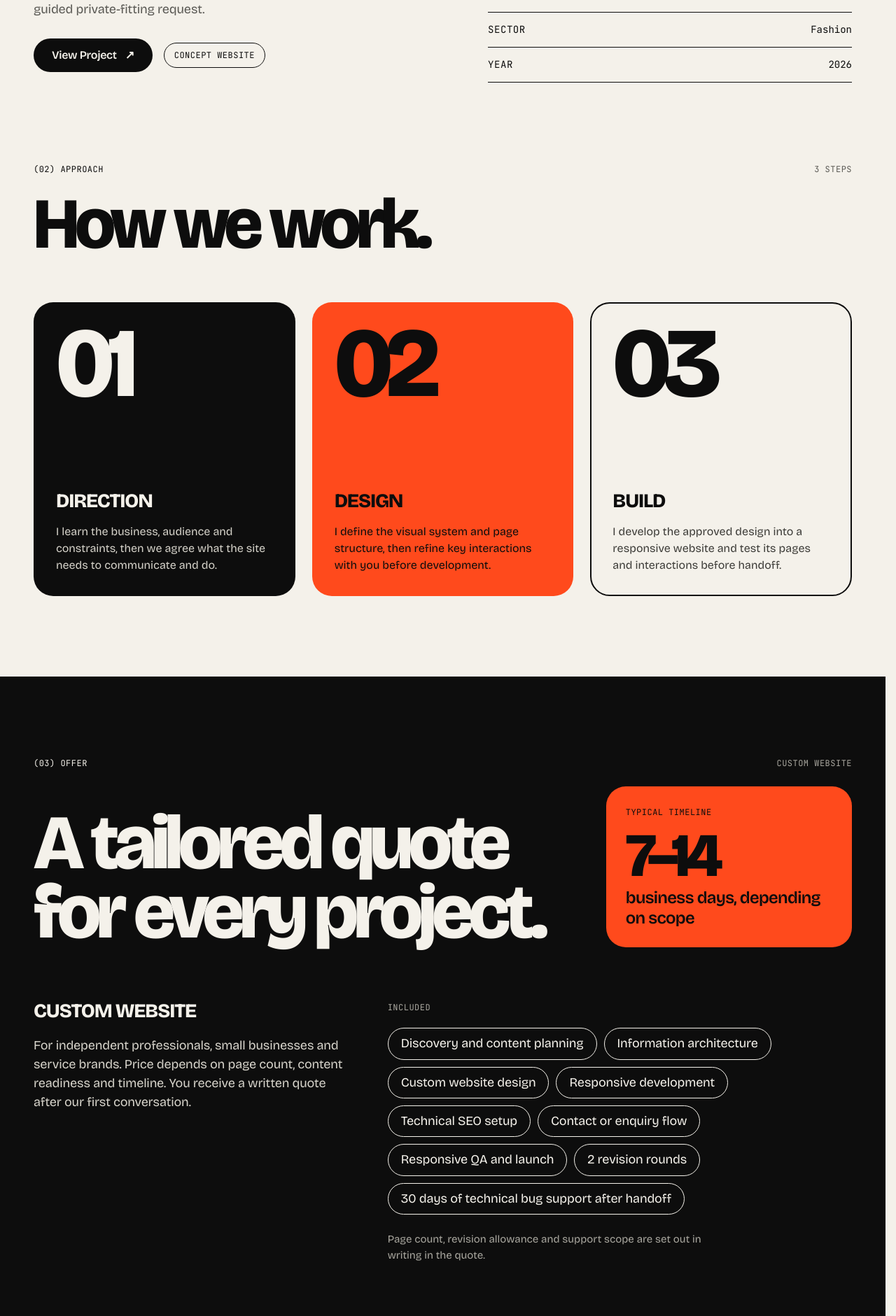
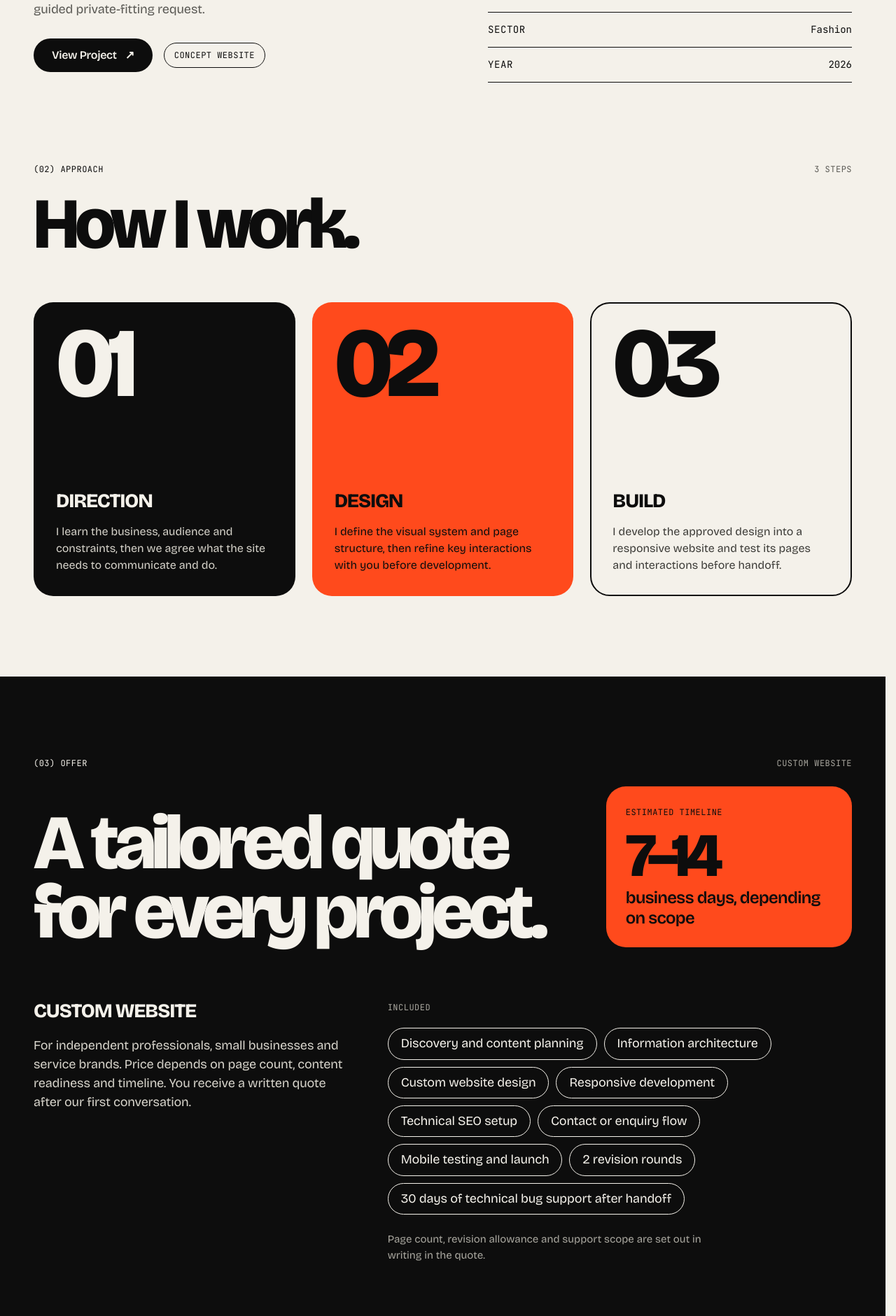
Before and after one commit to nailkhmrn/nimay-studio, a Next.js app: page /en in a window 1280 px wide. Shown: the part 2610-4491 px from the top of the page at 70% size. Built offline with nearby package versions, Linux system fonts and the light colour scheme; no server answers.

Commit message:
Refine three English copy strings
- Approach heading: "How we work." -> "How I work."
- Offer scope: "Responsive QA and launch" -> "Mobile testing and launch"
- Timeline label: "Typical timeline" -> "Estimated timeline"

Co-Authored-By: Claude Opus 5.5 <noreply@anthropic.com>

```diff
--- a/content/locales/en.ts
+++ b/content/locales/en.ts
@@ -12,7 +12,7 @@ export const en = {
     imageAlt: "NIMAY — Independent Digital Studio",
   },
   labels: {
-    home: "Home", work: "Work", contact: "Contact", language: "Language", darkAction: "Dark", lightAction: "Light", menu: "Menu", close: "Close", navigation: "Main navigation", mobileNavigation: "Mobile navigation", skipToContent: "Skip to content", basedIn: "Based in Türkiye", selectedWork: "Selected Work", conceptWork: "Concept work", services: "Services", sector: "Sector", year: "Year", viewProject: "View Project", conceptWebsite: "Concept Website", engagements: "Offer", websiteEngagements: "A tailored quote for every project.", typicalTimeline: "Typical timeline", terms: "Terms", approach: "Approach", approachSteps: "3 steps", studio: "Studio", capabilities: "Capabilities", capabilitiesSummary: "Capabilities overview", contactPrompt: "Tell me about your project.", copyEmail: "Copy email", emailCopied: "Email copied", emailSubject: "Website enquiry", whatsapp: "Message on WhatsApp", whatsappMessage: "Hello, I would like to talk to NIMAY Studio about my website project.", privacy: "Privacy", privacyPreferences: "Privacy preferences", analyticsPreferences: "Analytics preferences", allowAnalytics: "Allow analytics", rejectAnalytics: "Reject", analyticsDescription: "Allow analytics to help measure site use, or reject to keep optional analytics off. Your choice is saved on this device and can be changed at any time.", footerStudioDescriptor: "Independent Digital Studio", viewProjectAria: "View concept website",
+    home: "Home", work: "Work", contact: "Contact", language: "Language", darkAction: "Dark", lightAction: "Light", menu: "Menu", close: "Close", navigation: "Main navigation", mobileNavigation: "Mobile navigation", skipToContent: "Skip to content", basedIn: "Based in Türkiye", selectedWork: "Selected Work", conceptWork: "Concept work", services: "Services", sector: "Sector", year: "Year", viewProject: "View Project", conceptWebsite: "Concept Website", engagements: "Offer", websiteEngagements: "A tailored quote for every project.", typicalTimeline: "Estimated timeline", terms: "Terms", approach: "Approach", approachSteps: "3 steps", studio: "Studio", capabilities: "Capabilities", capabilitiesSummary: "Capabilities overview", contactPrompt: "Tell me about your project.", copyEmail: "Copy email", emailCopied: "Email copied", emailSubject: "Website enquiry", whatsapp: "Message on WhatsApp", whatsappMessage: "Hello, I would like to talk to NIMAY Studio about my website project.", privacy: "Privacy", privacyPreferences: "Privacy preferences", analyticsPreferences: "Analytics preferences", allowAnalytics: "Allow analytics", rejectAnalytics: "Reject", analyticsDescription: "Allow analytics to help measure site use, or reject to keep optional analytics off. Your choice is saved on this device and can be changed at any time.", footerStudioDescriptor: "Independent Digital Studio", viewProjectAria: "View concept website",
   },
   hero: {
     kicker: "NIMAY / Independent Digital Studio",
@@ -35,10 +35,10 @@ export const en = {
     timelineValue: "7–14",
     timelineUnit: "business days, depending on scope",
     scopeLabel: "Included",
-    scope: ["Discovery and content planning", "Information architecture", "Custom website design", "Responsive development", "Technical SEO setup", "Contact or enquiry flow", "Responsive QA and launch", "2 revision rounds", "30 days of technical bug support after handoff"],
+    scope: ["Discovery and content planning", "Information architecture", "Custom website design", "Responsive development", "Technical SEO setup", "Contact or enquiry flow", "Mobile testing and launch", "2 revision rounds", "30 days of technical bug support after handoff"],
     note: "Page count, revision allowance and support scope are set out in writing in the quote.",
   },
-  approachHeading: "How we work.",
+  approachHeading: "How I work.",
   approach: [
     { title: "Direction", description: "I learn the business, audience and constraints, then we agree what the site needs to communicate and do." },
     { title: "Design", description: "I define the visual system and page structure, then refine key interactions with you before development." },
```
